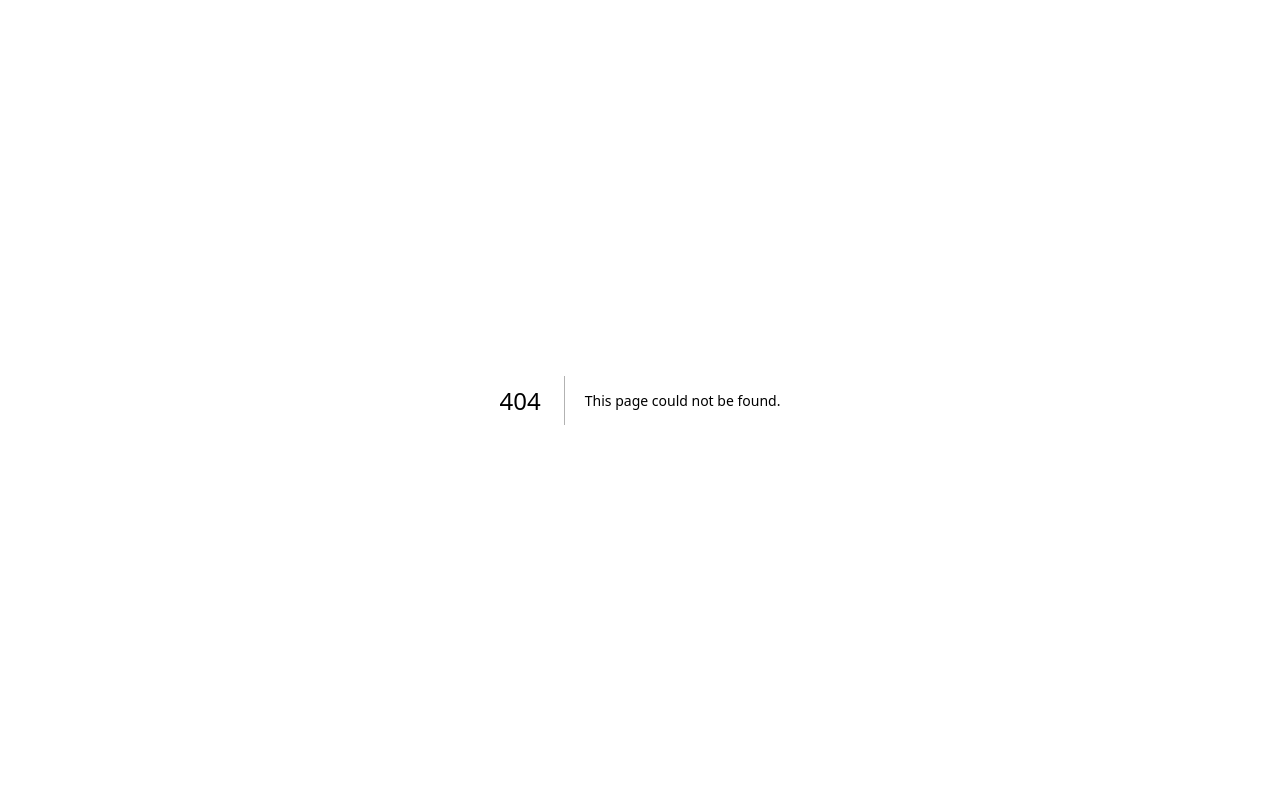
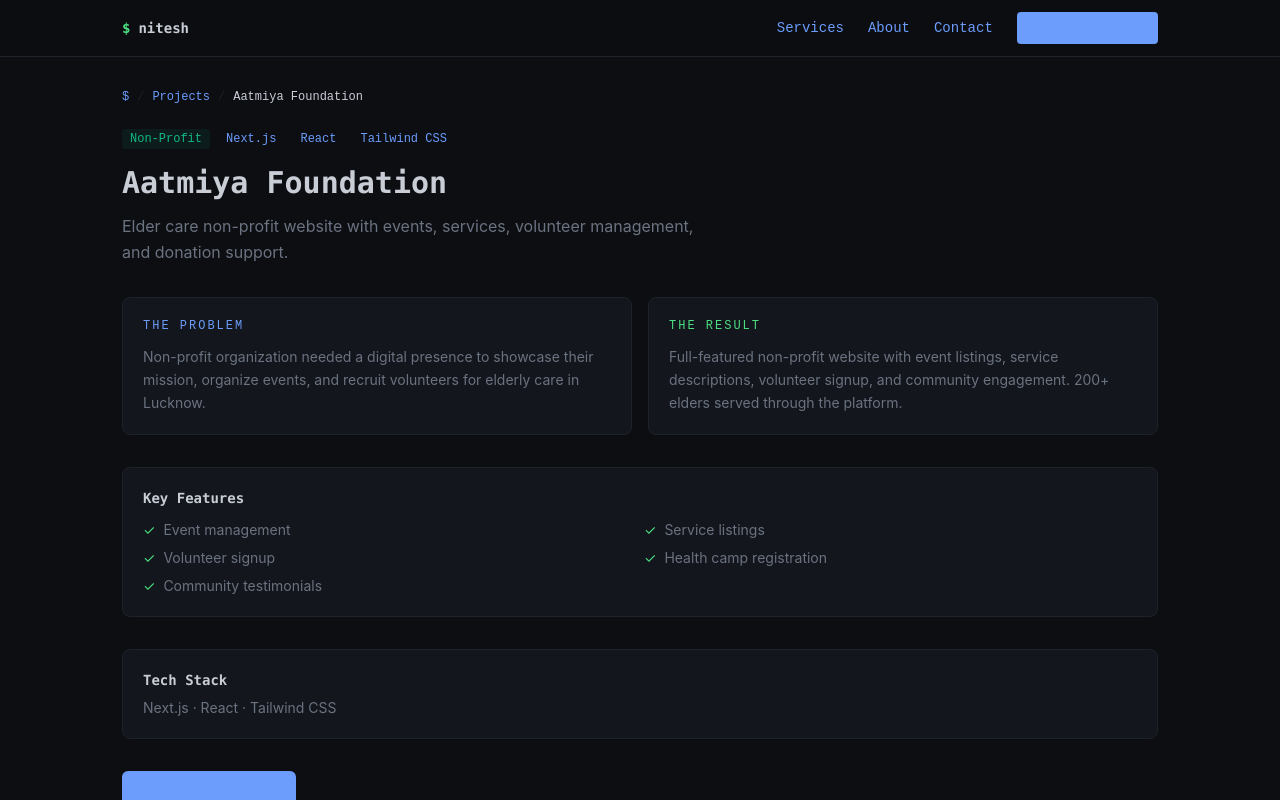
Before and after one commit to knee-tesh/initesh, a Next.js app: page /projects/aatmiya in a window 1280 px wide. Before the commit this address had no page. Shown: the top 800 px of the page. Built offline with nearby package versions, Linux system fonts and the light colour scheme.

Commit message:
feat: add projects pages with case studies

```diff
--- /dev/null
+++ b/src/app/(main)/projects/[slug]/page.tsx
@@ -0,0 +1,78 @@
+import { notFound } from "next/navigation";
+import Breadcrumb from "@/components/shared/breadcrumb";
+import Tag from "@/components/shared/tag";
+import CtaButton from "@/components/shared/cta-button";
+import projects from "@/data/projects.json";
+
+export function generateStaticParams() {
+  return projects.map((p: any) => ({ slug: p.id }));
+}
+
+export default async function CaseStudyPage({ params }: { params: Promise<{ slug: string }> }) {
+  const { slug } = await params;
+  const project = projects.find((p: any) => p.id === slug);
+
+  if (!project) notFound();
+
+  return (
+    <div>
+      <Breadcrumb items={[{ label: "Projects", href: "/projects" }, { label: project.title }]} />
+
+      <div className="flex items-center gap-2 mb-4">
+        <Tag label={project.category} color={project.brandColor} />
+        {project.techStack.map((tech: string) => (
+          <Tag key={tech} label={tech} />
+        ))}
+      </div>
+
+      <h1 className="text-2xl md:text-3xl font-bold text-text mb-3 font-[family-name:var(--font-display)]">
+        {project.title}
+      </h1>
+      <p className="text-muted leading-relaxed mb-8 max-w-[600px]">
+        {project.description}
+      </p>
+
+      <div className="grid md:grid-cols-2 gap-4 mb-8">
+        <div className="bg-surface border border-border rounded-lg p-5">
+          <h2 className="text-xs uppercase tracking-[2px] text-accent mb-3 font-[family-name:var(--font-mono)]">
+            The Problem
+          </h2>
+          <p className="text-sm text-muted leading-relaxed">{project.problem}</p>
+        </div>
+        <div className="bg-surface border border-border rounded-lg p-5">
+          <h2 className="text-xs uppercase tracking-[2px] text-mint mb-3 font-[family-name:var(--font-mono)]">
+            The Result
+          </h2>
+          <p className="text-sm text-muted leading-relaxed">{project.result}</p>
+        </div>
+      </div>
+
+      {project.features && (
+        <div className="bg-surface border border-border rounded-lg p-5 mb-8">
+          <h2 className="text-sm font-semibold text-text mb-3 font-[family-name:var(--font-display)]">
+            Key Features
+          </h2>
+          <ul className="grid sm:grid-cols-2 gap-2">
+            {project.features.map((f: string, i: number) => (
+              <li key={i} className="flex items-center gap-2 text-sm text-muted">
+                <span className="text-mint">✓</span>
+                {f}
+              </li>
+            ))}
+          </ul>
+        </div>
+      )}
+
+      <div className="bg-surface border border-border rounded-lg p-5 mb-8">
+        <h2 className="text-sm font-semibold text-text mb-2 font-[family-name:var(--font-display)]">
+          Tech Stack
+        </h2>
+        <p className="text-sm text-muted">{project.techStack.join(" · ")}</p>
+      </div>
+
+      <div className="flex items-center gap-3">
+        <CtaButton href={project.liveUrl}>View Live Site →</CtaButton>
+      </div>
+    </div>
+  );
+}
--- /dev/null
+++ b/src/app/(main)/projects/page.tsx
@@ -0,0 +1,19 @@
+import ProjectCard from "@/components/projects/project-card";
+import projects from "@/data/projects.json";
+
+export default function ProjectsPage() {
+  return (
+    <div>
+      <h1 className="text-2xl md:text-3xl font-bold text-text mb-2 font-[family-name:var(--font-display)]">
+        Projects
+      </h1>
+      <p className="text-muted mb-8">A selection of work I&apos;ve shipped.</p>
+
+      <div className="grid md:grid-cols-2 gap-4">
+        {projects.map((project: any) => (
+          <ProjectCard key={project.id} project={project} />
+        ))}
+      </div>
+    </div>
+  );
+}
--- /dev/null
+++ b/src/components/projects/project-card.tsx
@@ -0,0 +1,30 @@
+import Link from "next/link";
+import Tag from "@/components/shared/tag";
+
+export default function ProjectCard({ project }: { project: any }) {
+  return (
+    <Link
+      href={`/projects/${project.id}`}
+      className="block bg-surface border border-border rounded-lg overflow-hidden hover:border-border transition-colors group"
+      style={{ borderLeftWidth: "3px", borderLeftColor: project.brandColor }}
+    >
+      <div className="p-5">
+        <div className="flex items-center gap-2 mb-3">
+          <Tag label={project.category} color={project.brandColor} />
+          {project.techStack.slice(0, 2).map((tech: string) => (
+            <Tag key={tech} label={tech} />
+          ))}
+        </div>
+        <h3 className="text-base font-semibold text-text mb-1 font-[family-name:var(--font-display)]">
+          {project.title}
+        </h3>
+        <p className="text-sm text-muted leading-relaxed mb-3">
+          {project.description}
+        </p>
+        <span className="text-sm text-accent font-[family-name:var(--font-mono)] group-hover:underline">
+          View Case Study →
+        </span>
+      </div>
+    </Link>
+  );
+}
```
